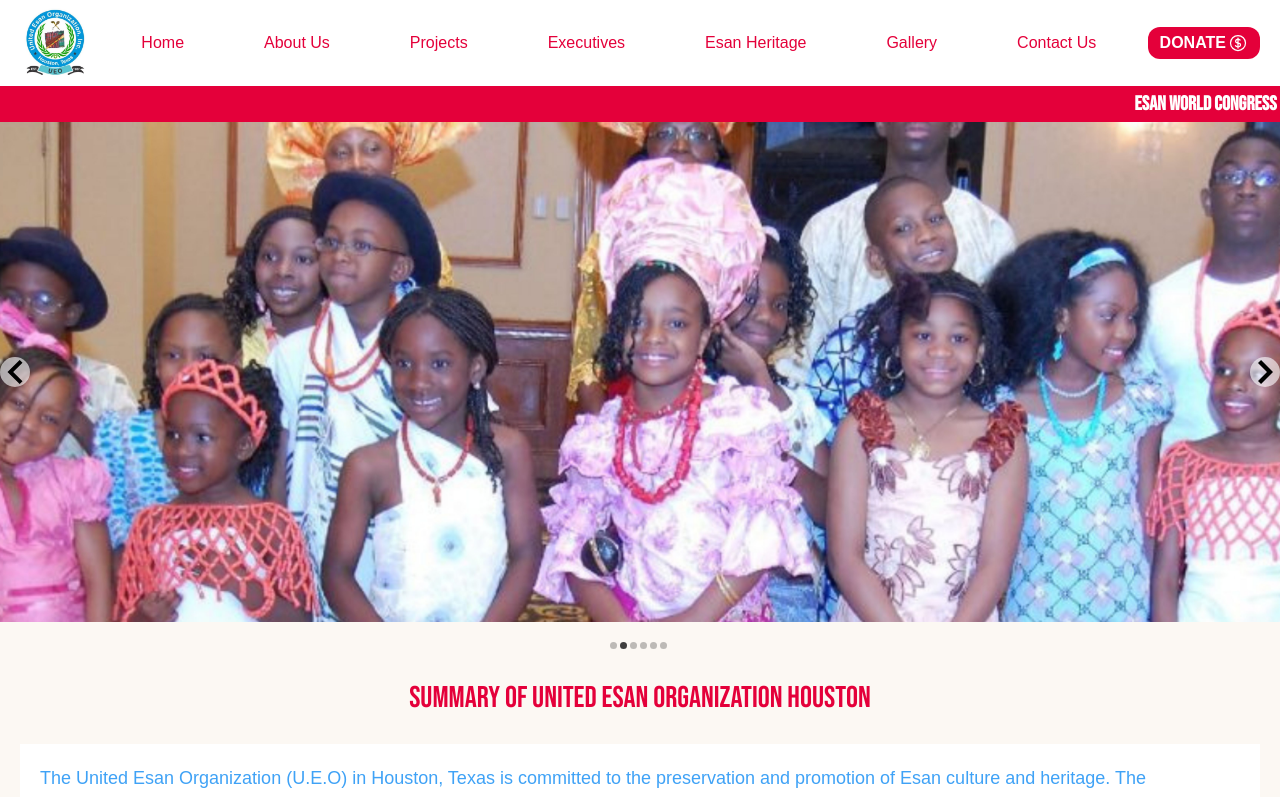
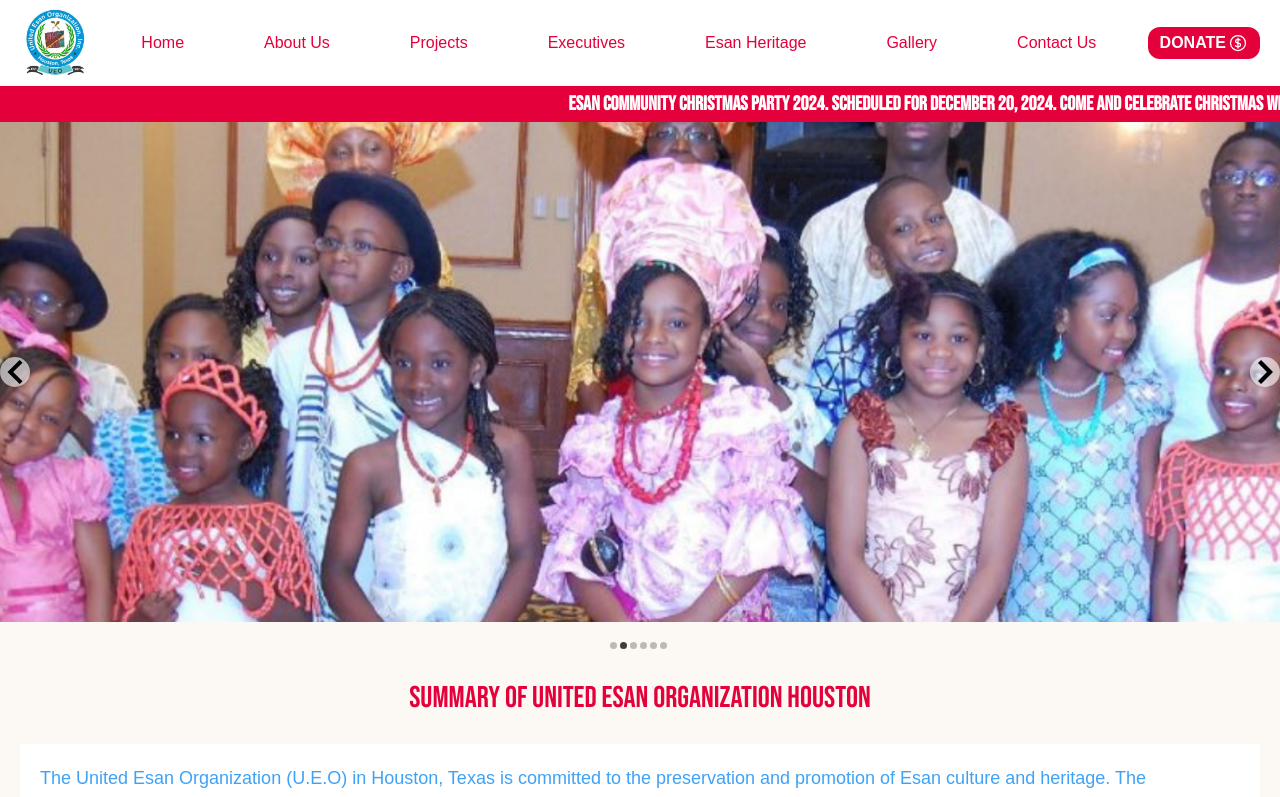
Before and after one commit to blessedjoe2000/organization, a Next.js app: page / in a window 1280 px wide. Shown: the top 797 px of the page. Built offline with nearby package versions, Linux system fonts and the light colour scheme; a web font is replaced by a local one.

Commit message:
sticky mobile

```diff
--- a/app/component/FlashAlert/FlashAlert.jsx
+++ b/app/component/FlashAlert/FlashAlert.jsx
@@ -4,10 +4,8 @@ export default function FlashAlert() {
   return (
     <div className="bg-sharp-red py-1 text-white font-semibold font-bebasNeue overflow-hidden whitespace-nowrap text-xl">
       <p className="scrolling-text">
-        Esan World congress 2024 is almost here. Convention is happening in
-        Houston July 26th - 28th. United Esan Organization is rolling out
-        scholarship to Esan indigene of Ambrose Alli University, Ekpoma. Get
-        your form and apply.
+        Esan Community Christmas Party 2024. Scheduled for December 20, 2024.
+        Come and celebrate Christmas with us.
       </p>
     </div>
   );
--- a/app/component/Header/Header.jsx
+++ b/app/component/Header/Header.jsx
@@ -12,7 +12,7 @@ function Header() {
   };
 
   return (
-    <nav className="text-sharp-red bg-white md:sticky md:top-0 z-10">
+    <nav className="text-sharp-red bg-white sticky top-0 z-10">
       <div
         className={
           showHamburger
```
